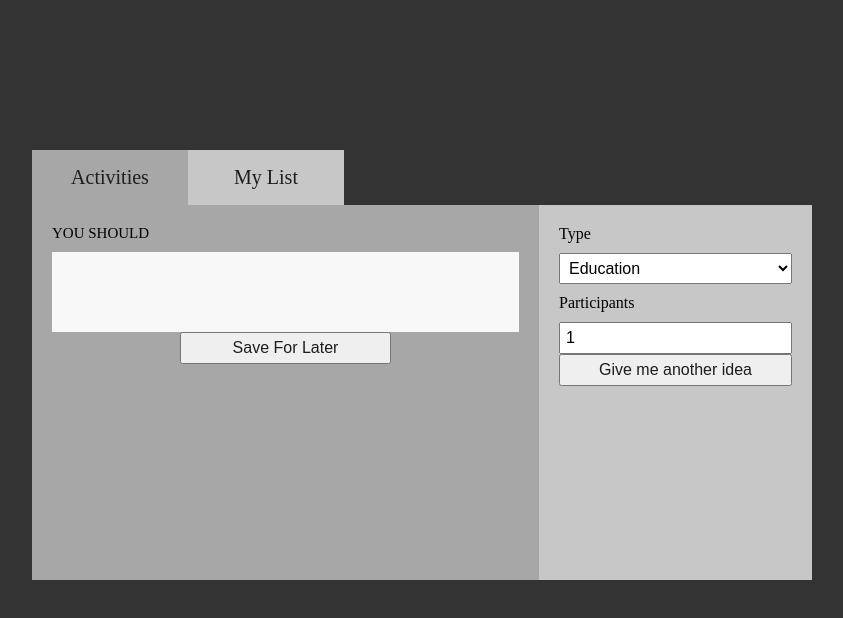
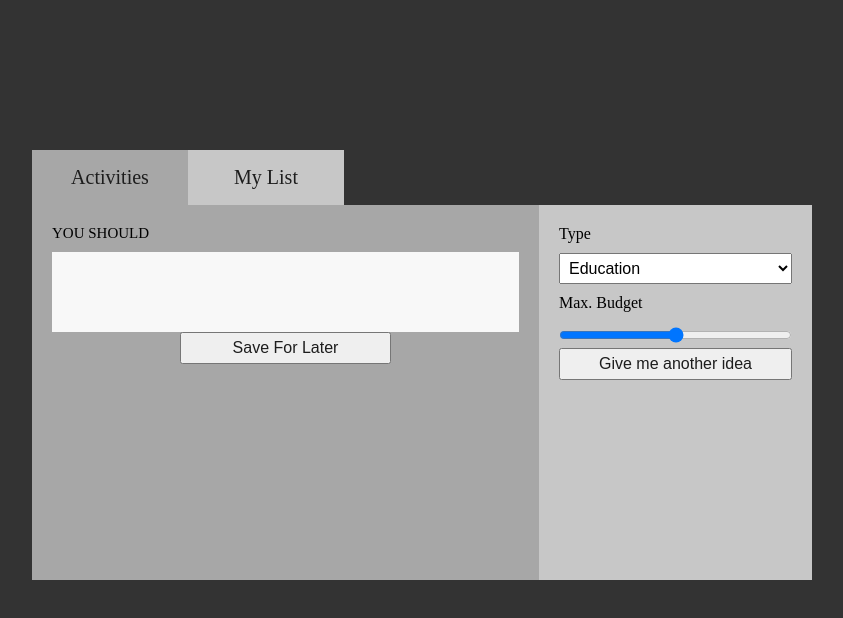
Before and after one commit to maddyrandle/What-To-Do, a React (Create React App) app: page / in a window 1280 px wide. Shown: the top 618 px of the page, without its empty margins (218-1061 px from the left). Built offline with nearby package versions, Linux system fonts and the light colour scheme; no server answers.

Commit message:
Remove participants property from state

```diff
--- a/src/components/Form/Form.jsx
+++ b/src/components/Form/Form.jsx
@@ -5,16 +5,16 @@ class Form extends Component {
     super(props);
       this.state = {
         type: 'education',
-        participants: 1,
+        price: 0.5,
       }
   }
 
   updateType = e => this.setState({type: e.target.value});
-  updateParticipants = e => this.setState({[e.target.name]: e.target.value})
+  updatePrice = e => this.setState({[e.target.name]: e.target.value})
 
   getAnotherIdea = e => this.props.getNewActivity(
     this.state.type,
-    this.state.participants,
+    this.state.price,
   );
 
   render() {
@@ -32,13 +32,16 @@ class Form extends Component {
           <option value="busywork">Busywork</option>
         </select>
 
-        <label>Participants</label>
+        <label>Max. Budget</label>
         <input
           className="input"
-          name="participants"
-          placeholder="1"
-          value={ this.state.participants }
-          onChange={ this.updateParticipants }
+          name="price"
+          type="range"
+          min="0"
+          max="1"
+          step="0.1"
+          value={ this.state.price }
+          onChange={ this.updatePrice }
         />
 
         <button className="another-btn" onClick={this.getAnotherIdea}>
```
